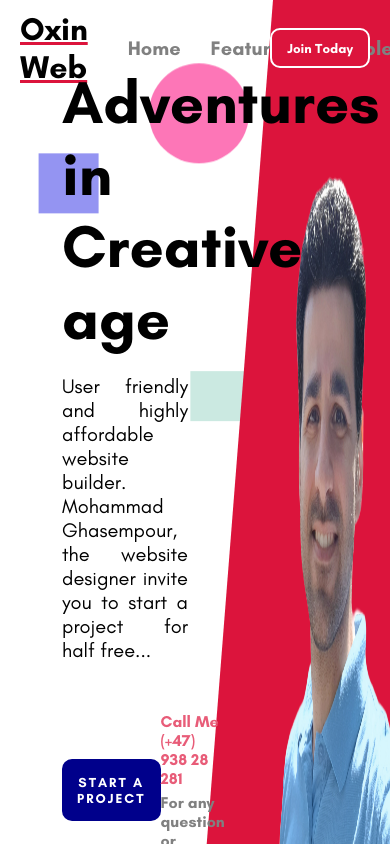
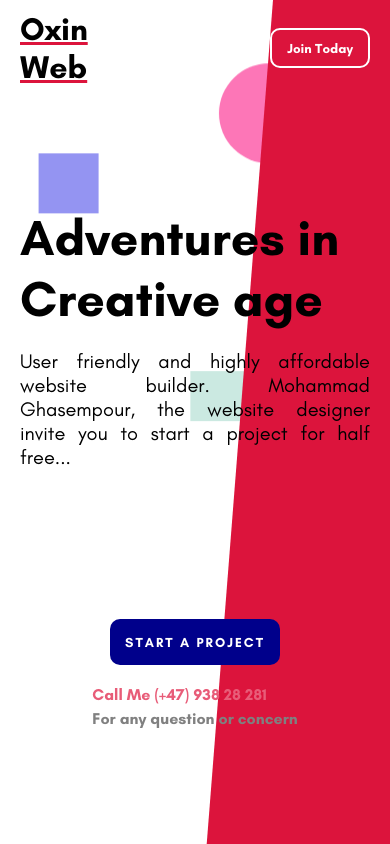
Before and after one commit to Mohammad-ghasempour/React-Website-Styled-Components, a React (Create React App) app: page / in a window 390 px wide. Shown: the top 844 px of the page. Built offline with nearby package versions, Linux system fonts and the light colour scheme.

Commit message:
Intro componrnt responsive view in mobile completed

```diff
--- a/src/components/Intro.jsx
+++ b/src/components/Intro.jsx
@@ -7,6 +7,9 @@ const Container = styled.div`
    height: calc(100vh - 50px);
    display: flex;
    padding: 20px;
+   @media only screen and (max-width: 430px) {
+      flex-direction: column;
+   }
 `;
 const Left = styled.div`
    width: 60%;
@@ -14,10 +17,18 @@ const Left = styled.div`
    flex-direction: column;
    justify-content: center;
    align-items: center;
+   @media only screen and (max-width: 430px) {
+      width: 100%;
+      height: 100%;
+   }
 `;
 const Title = styled.h1`
    width: 60%;
    font-size: 60px;
+   @media only screen and (max-width: 430px) {
+      width: 100%;
+      font-size: 50px;
+   }
 `;
 const IntroText = styled.p`
    width: 60%;
@@ -25,6 +36,9 @@ const IntroText = styled.p`
    text-align: justify;
    text-justify: inter-word;
    margin-top: 20px;
+   @media only screen and (max-width: 430px) {
+      width: 100%;
+   }
 `;
 const Info = styled.div`
    width: 60%;
@@ -32,6 +46,11 @@ const Info = styled.div`
    display: flex;
    justify-content: space-between;
    align-items: center;
+   @media only screen and (max-width: 430px){
+    width: 100%;
+    flex-direction:column;
+    margin-top: 150px;
+   }
 `;
 
 const ContactInformation = styled.div`
@@ -58,6 +77,9 @@ const Button = styled.button`
    letter-spacing: 2px;
    border-radius: 10px;
    cursor: pointer;
+   @media only screen and (max-width: 430px){
+    margin-bottom: 20px;
+   }
 `;
 
 const Right = styled.div`
@@ -74,6 +96,13 @@ const Image = styled.img`
    right: 0;
    bottom: 0;
    margin-right: -30px;
+   @media only screen and (max-width: 430px) {
+      display: none;
+   }
+   /* @media only screen and (max-width: 834px){
+      width: 100%;
+      height:60%;
+   } */
 `;
 const Intro = () => {
    return (
--- a/src/components/Navbar.jsx
+++ b/src/components/Navbar.jsx
@@ -15,14 +15,33 @@ const Left = styled.div`
    display: flex;
    align-items: center;
    justify-content: space-between;
+
+   /* @media only screen and (max-width: 834px){
+margin-top: 20px;
+   } */
 `;
 
 const Logo = styled.h1`
    font-weight: bold;
    text-decoration: underline crimson;
+
+   @media only screen and (max-width: 834px){
+      width: 40%;
+
+   }
+
 `;
 const Menu = styled.ul`
    display: flex;
+
+   @media only screen and (max-width: 430px){
+      display: none;
+   }
+   @media only screen and (max-width: 834px){
+      width: 60%
+   }
+
+
 `;
 const MenuItem = styled.li`
    list-style: none;
@@ -31,6 +50,11 @@ const MenuItem = styled.li`
    font-size: 20px;
    font-weight: bold;
    color: gray;
+
+   @media only screen and (max-width: 834px){
+      margin-right: 25px;
+
+   }
 `;
 
 const Button = styled.button`
```
